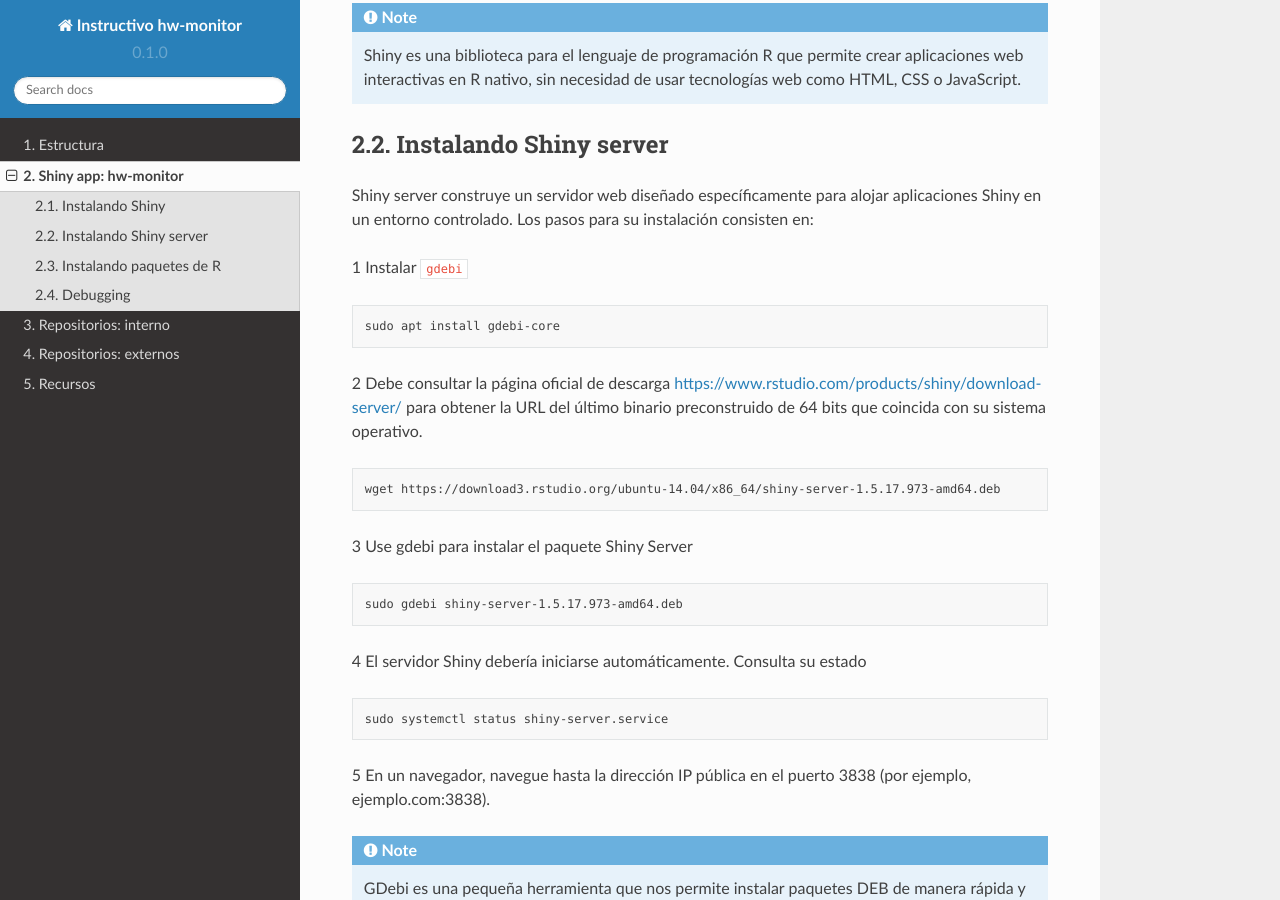
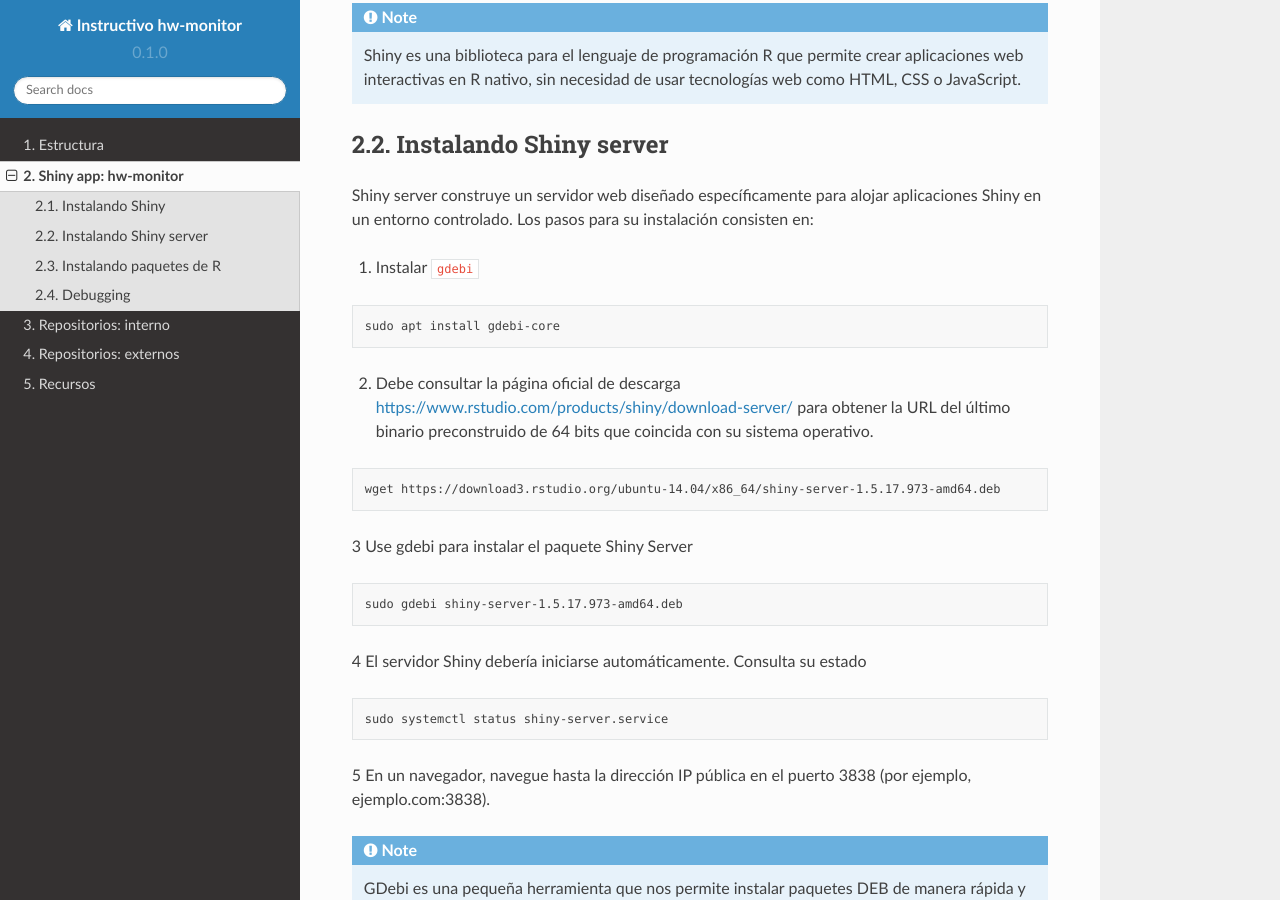
Before and after one commit to chsegura/rtd-tutorial, a Sphinx documentation site: the page built from docs/source/monitor.rst, in a window 1280 px wide and 900 px high, scrolled down 1496 px. Built offline with Sphinx 7.4.7 and the Read the Docs theme 2.0.0, drawn with Linux system fonts in a browser that asks for light colours.

Commit message:
Update monitor.rst

```diff
--- a/docs/source/monitor.rst
+++ b/docs/source/monitor.rst
@@ -58,13 +58,13 @@
 
 Shiny server construye un servidor web diseñado específicamente para alojar aplicaciones Shiny en un entorno controlado. Los pasos para su instalación consisten en:
 
-1 Instalar ``gdebi``
+1. Instalar ``gdebi``
 
 .. code:: bash
 
    sudo apt install gdebi-core
 
-2 Debe consultar la página oficial de descarga https://www.rstudio.com/products/shiny/download-server/ para obtener la URL del último binario preconstruido de 64 bits que coincida con su sistema operativo.
+2. Debe consultar la página oficial de descarga https://www.rstudio.com/products/shiny/download-server/ para obtener la URL del último binario preconstruido de 64 bits que coincida con su sistema operativo.
 
 .. code:: bash
 
```
